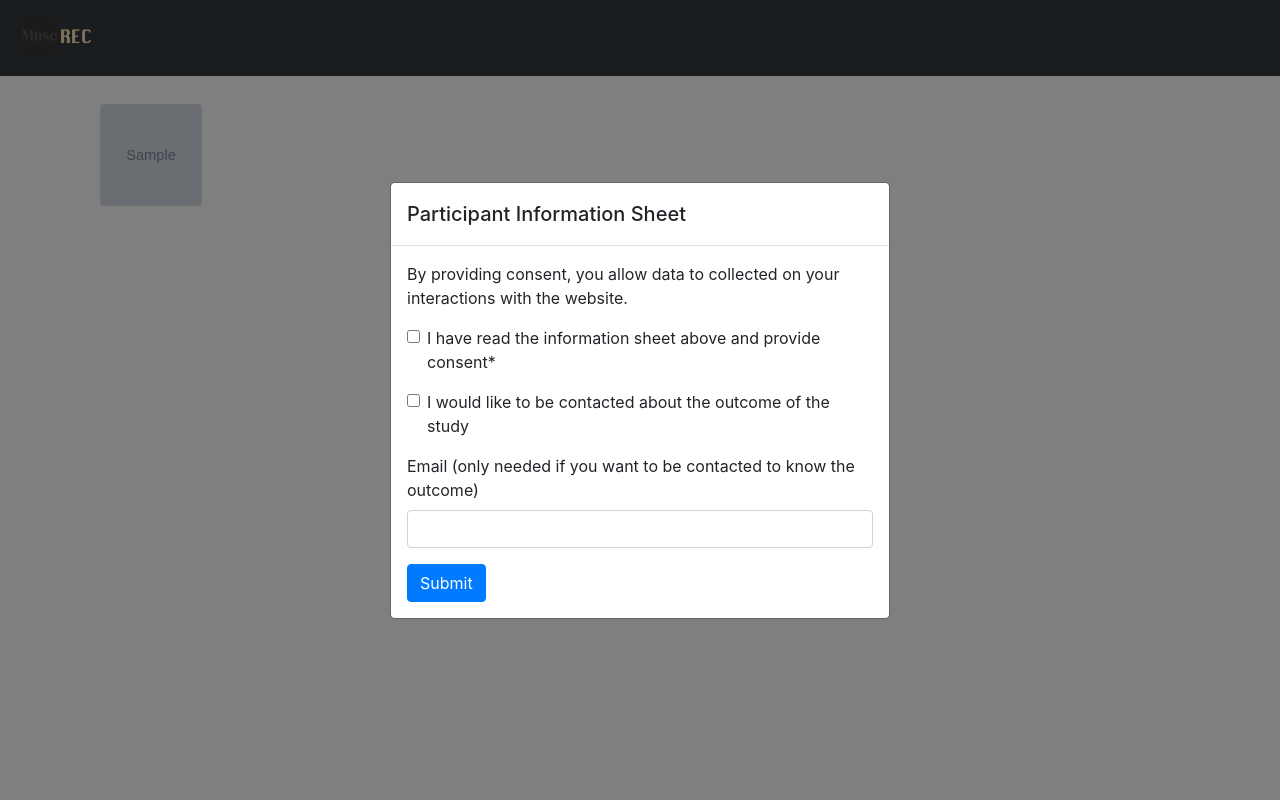
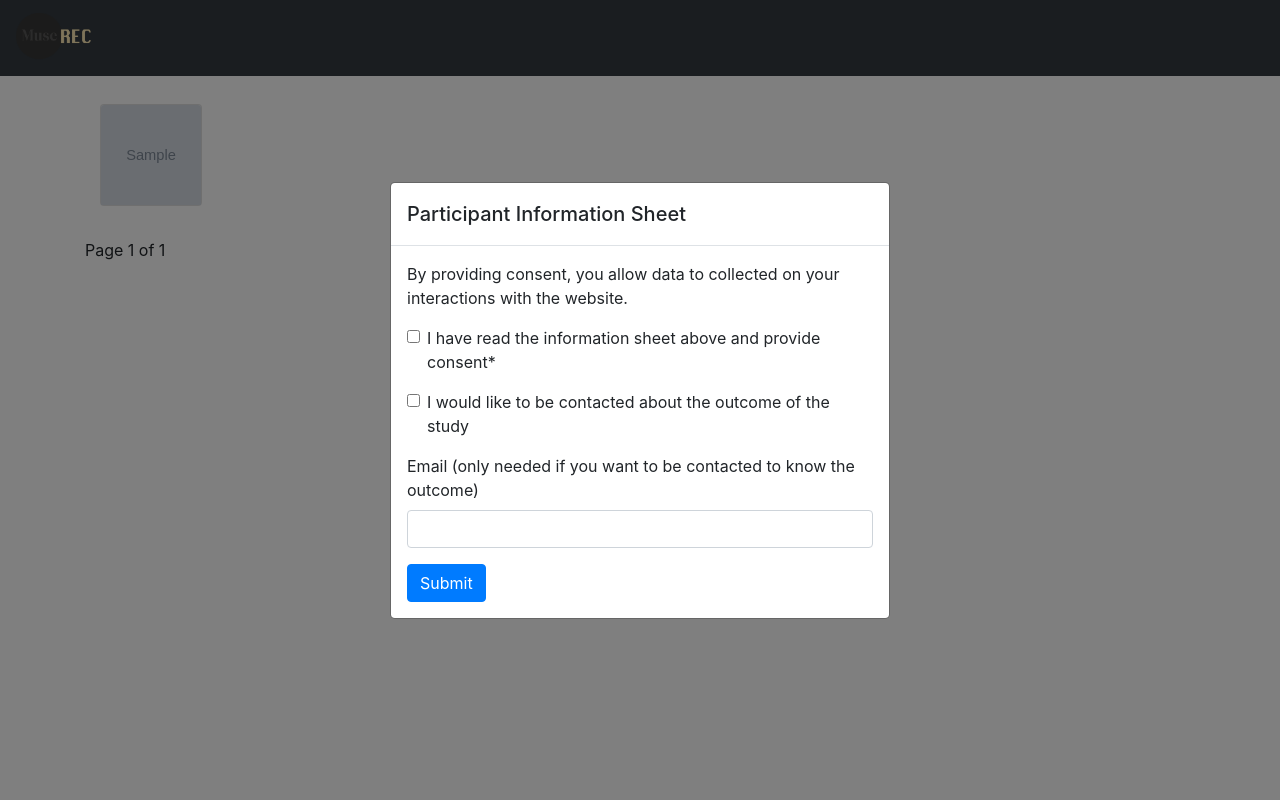
Before and after one commit to MuseRec/museum_recommender, a Django app: template museum_site/templates/museum_site/index.html in a window 1280 px wide. Run offline with Django 3.2, Linux system fonts and the light colour scheme; tables that the repository leaves empty hold one stand-in row (values such as "Sample post"); the template is opened without the code that fills it: values that come from a table or form of the project are taken from there, most other values are stand-ins (such as "Sample title", 1, 10 or a date in 2020); grey boxes marked "Sample" are stand-in pictures; data that the repository does not hold is empty; some libraries are stand-ins or nearby versions.

Commit message:
added paginator - needs more work.

```diff
--- a/museum_site/templates/museum_site/index.html
+++ b/museum_site/templates/museum_site/index.html
@@ -10,7 +10,7 @@
         <div id = 'multi-item-example' class = 'carousel slide carousel-multi-item' data-ride = 'carousel'>
             <div class = 'carousel-inner' role = 'listbox'>
                 <div class = 'row'>
-                    {% for art in artwork %}
+                    {% for art in page_obj %}
                         <div class = 'col-md-2'>
                             <div class = 'card mb-2' id = 'artwork-card'>
                                 <div class = 'artwork-img-style'>
@@ -27,4 +27,22 @@
             </div>
         </div>
     </div>
+
+    <div class = 'pagination'>
+        <span class = 'step-links'>
+            {% if page_obj.has_previous %}
+                <a href = "?page=1">&laquo; first</a>
+                <a href = "?page={{ page_obj.previous_page_number }}">previous</a>
+            {% endif %}
+
+            <span class = 'current'>
+                Page {{ page_obj.number }} of {{ page_obj.paginator.num_pages }}
+            </span>
+
+            {% if page_obj.has_next %}
+                <a href = "?page={{ page_obj.next_page_number }}">next</a>
+                <a href = "?page={{ page_obj.paginator.num_pages }}">last &raquo;</a>
+            {% endif %}
+        </span>
+    </div>
 {% endblock content %}
```
Also changed, not shown: museum_site/views.py (+9 -4 lines).
